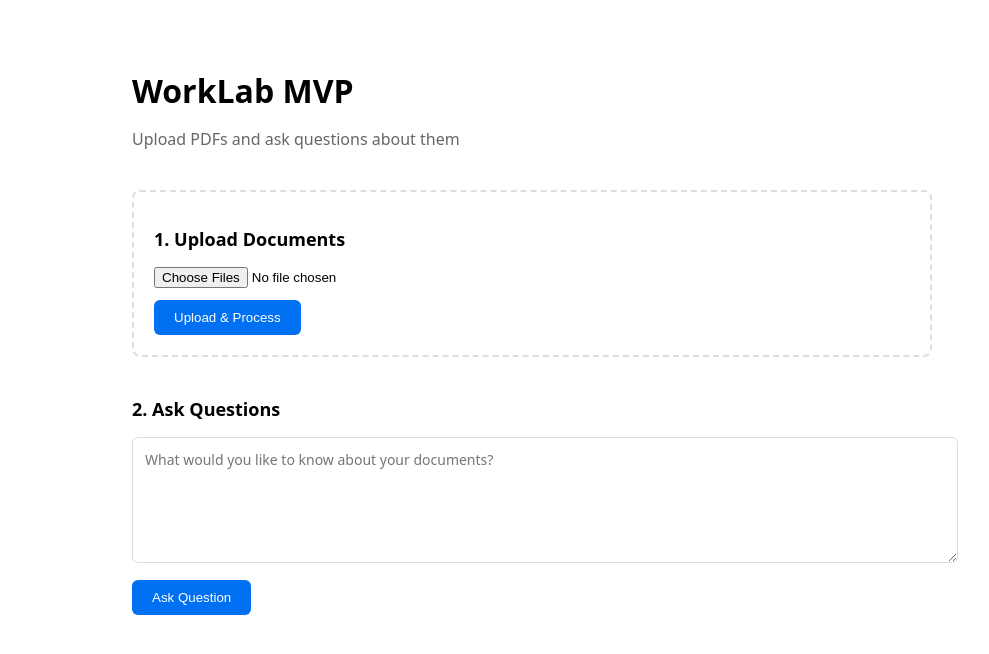
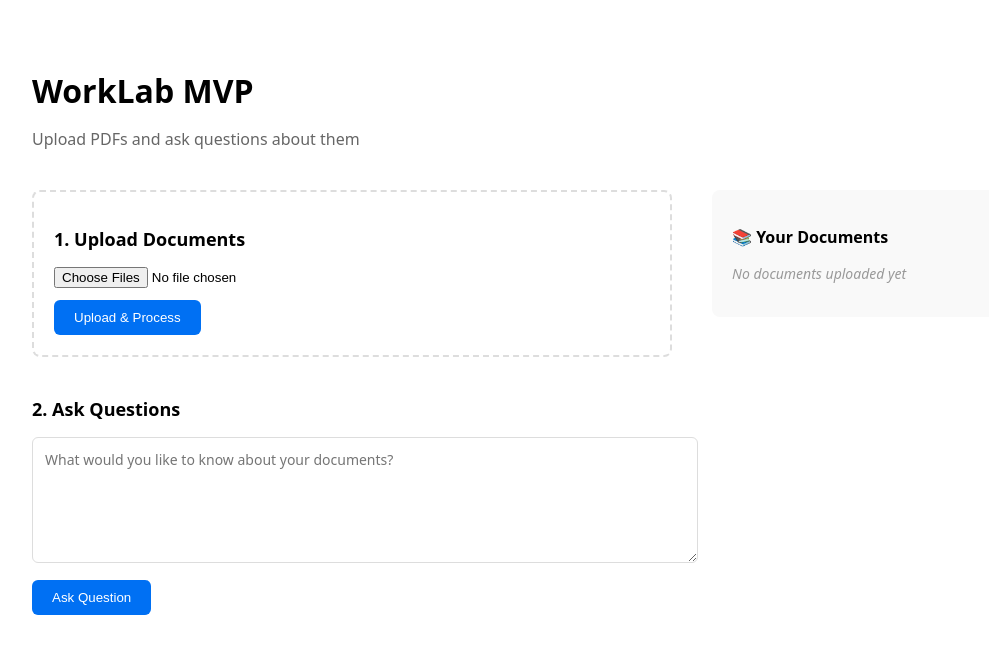
Before and after one commit to bangkok2000/worklab-mvp, a Next.js app: page / in a window 1280 px wide. Shown: the top 654 px of the page, without its empty margins (108-1097 px from the left). Built offline with nearby package versions, Linux system fonts and the light colour scheme.

Commit message:
Add document library sidebar

```diff
--- a/app/page.tsx
+++ b/app/page.tsx
@@ -6,6 +6,7 @@ export default function Home() {
   const [files, setFiles] = useState<File[]>([]);
   const [uploading, setUploading] = useState(false);
   const [uploadStatus, setUploadStatus] = useState('');
+  const [uploadedFiles, setUploadedFiles] = useState<string[]>([]);
   const [question, setQuestion] = useState('');
   const [asking, setAsking] = useState(false);
   const [answer, setAnswer] = useState('');
@@ -19,6 +20,7 @@ export default function Home() {
 
     let successCount = 0;
     let totalChunks = 0;
+    const newFiles: string[] = [];
 
     for (const file of files) {
       const formData = new FormData();
@@ -35,6 +37,7 @@ export default function Home() {
         if (data.success) {
           successCount++;
           totalChunks += data.chunks;
+          newFiles.push(data.filename);
         } else {
           setUploadStatus(`✗ Error uploading ${file.name}: ${data.error}`);
           setUploading(false);
@@ -47,8 +50,15 @@ export default function Home() {
       }
     }
 
+    // Add new files to the list (avoid duplicates)
+    setUploadedFiles(prev => {
+      const combined = [...prev, ...newFiles];
+      return Array.from(new Set(combined));
+    });
+
     setUploadStatus(`✓ Processed ${totalChunks} chunks from ${successCount} file(s)`);
     setUploading(false);
+    setFiles([]);
   };
 
   const handleAsk = async () => {
@@ -81,10 +91,13 @@ export default function Home() {
   };
 
   return (
-    <div style={{ maxWidth: '800px', margin: '0 auto', padding: '40px 20px', fontFamily: 'system-ui' }}>
+    <div style={{ maxWidth: '1000px', margin: '0 auto', padding: '40px 20px', fontFamily: 'system-ui' }}>
       <h1 style={{ fontSize: '32px', marginBottom: '8px' }}>WorkLab MVP</h1>
       <p style={{ color: '#666', marginBottom: '40px' }}>Upload PDFs and ask questions about them</p>
 
+      <div style={{ display: 'grid', gridTemplateColumns: '2fr 1fr', gap: '40px' }}>
+        {/* Left Column - Main Actions */}
+        <div>
           {/* Upload Section */}
           <div style={{ marginBottom: '40px', padding: '20px', border: '2px dashed #ddd', borderRadius: '8px' }}>
             <h2 style={{ fontSize: '18px', marginBottom: '16px' }}>1. Upload Documents</h2>
@@ -174,5 +187,72 @@ export default function Home() {
             </div>
           )}
         </div>
+
+        {/* Right Column - Document Library */}
+        <div>
+          <div style={{ padding: '20px', backgroundColor: '#f9f9f9', borderRadius: '8px', position: 'sticky', top: '20px' }}>
+            <h3 style={{ fontSize: '16px', marginBottom: '16px', display: 'flex', alignItems: 'center', gap: '8px' }}>
+              📚 Your Documents
+              {uploadedFiles.length > 0 && (
+                <span style={{ fontSize: '12px', backgroundColor: '#0070f3', color: 'white', padding: '2px 8px', borderRadius: '12px' }}>
+                  {uploadedFiles.length}
+                </span>
+              )}
+            </h3>
+
+            {uploadedFiles.length === 0 ? (
+              <p style={{ fontSize: '14px', color: '#999', fontStyle: 'italic' }}>
+                No documents uploaded yet
+              </p>
+            ) : (
+              <ul style={{ listStyle: 'none', padding: 0, margin: 0 }}>
+                {uploadedFiles.map((filename, idx) => (
+                  <li
+                    key={idx}
+                    style={{
+                      padding: '12px',
+                      marginBottom: '8px',
+                      backgroundColor: 'white',
+                      borderRadius: '6px',
+                      fontSize: '13px',
+                      border: '1px solid #e0e0e0',
+                      wordBreak: 'break-word',
+                    }}
+                  >
+                    <div style={{ display: 'flex', alignItems: 'flex-start', gap: '8px' }}>
+                      <span style={{ fontSize: '16px' }}>📄</span>
+                      <span style={{ flex: 1, lineHeight: '1.4' }}>{filename}</span>
+                    </div>
+                  </li>
+                ))}
+              </ul>
+            )}
+
+            {uploadedFiles.length > 0 && (
+              <div style={{ marginTop: '16px', paddingTop: '16px', borderTop: '1px solid #ddd' }}>
+                <button
+                  onClick={() => setUploadedFiles([])}
+                  style={{
+                    width: '100%',
+                    padding: '8px',
+                    fontSize: '12px',
+                    color: '#666',
+                    backgroundColor: 'white',
+                    border: '1px solid #ddd',
+                    borderRadius: '6px',
+                    cursor: 'pointer',
+                  }}
+                >
+                  Clear List
+                </button>
+                <p style={{ fontSize: '11px', color: '#999', marginTop: '8px', textAlign: 'center' }}>
+                  Note: Documents remain in database
+                </p>
+              </div>
+            )}
+          </div>
+        </div>
+      </div>
+    </div>
   );
 }
```
Lines whose indentation alone changed are shown as unchanged.
